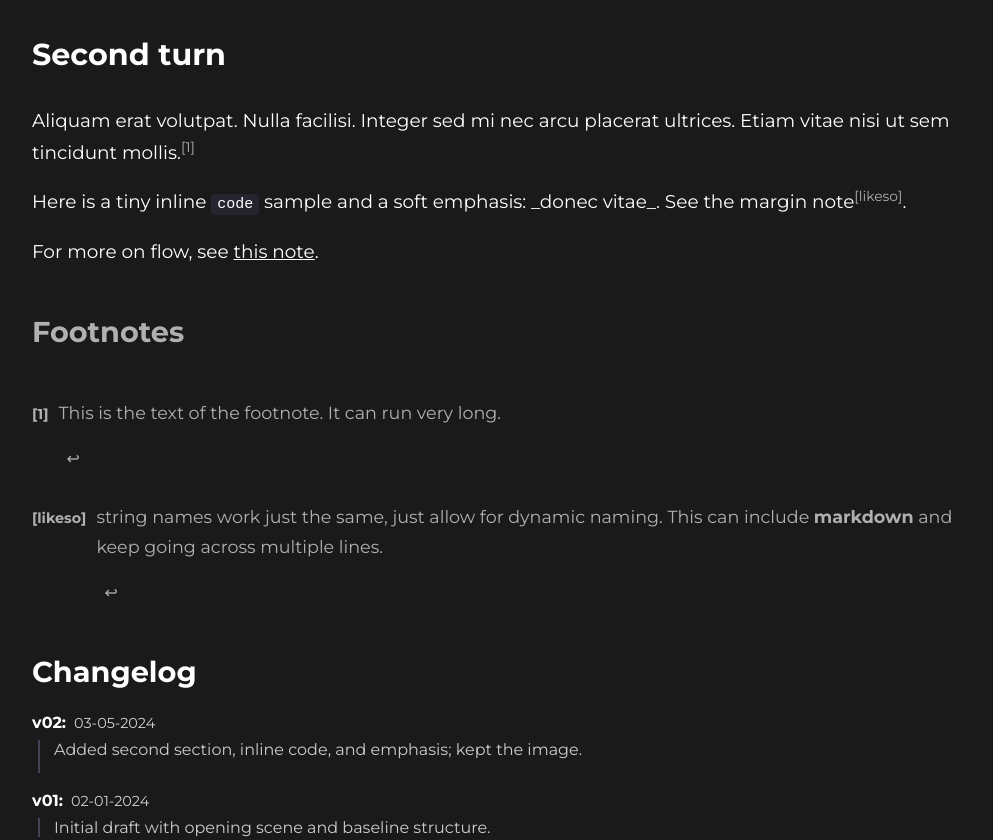
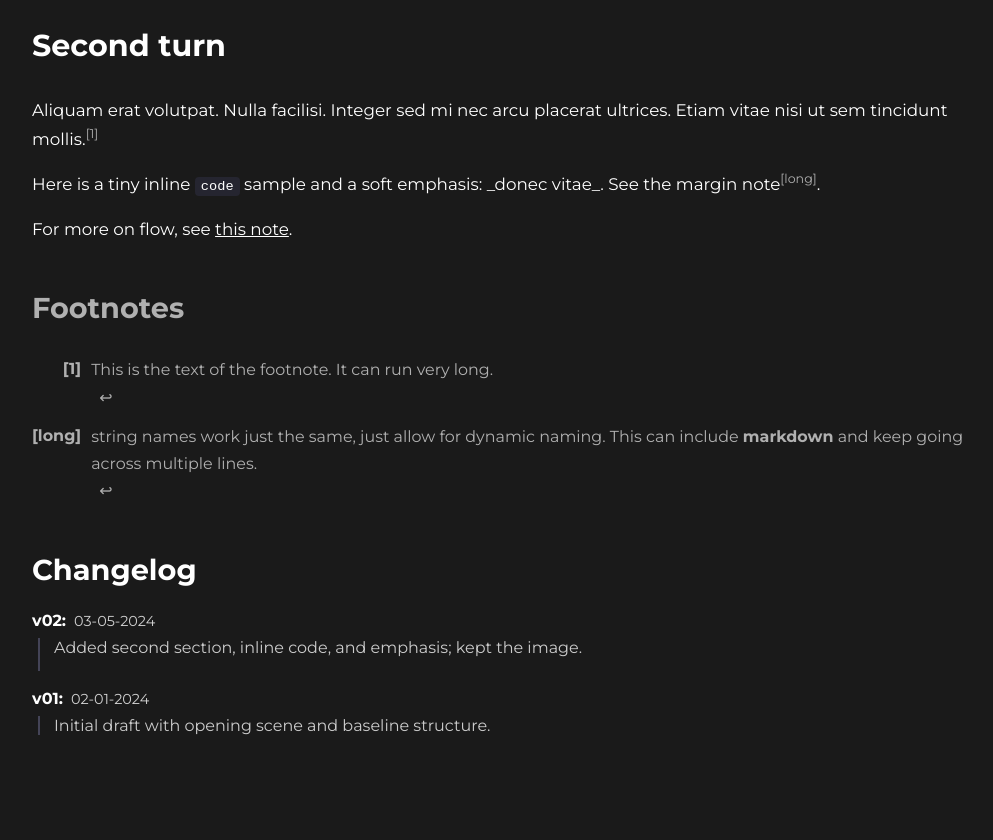
Before and after one commit to Signed-B/Signed-B.github.io, a plain HTML site: page writing/river-notes/index.html in a window 1280 px wide. Shown: the part 1242-2082 px from the top of the page, without its empty margins (128-1121 px from the left). After the commit the page ends 2057 px from the top, so only its background shows below. Drawn offline with Linux system fonts and the light colour scheme.

Commit message:
Tighten footnote spacing

```diff
--- a/styles.css
+++ b/styles.css
@@ -61,7 +61,7 @@ h1 a {
     text-decoration: none;
 }
 
-p {
+#index p {
     font-size: 1.1em;
 }
 
@@ -272,8 +272,8 @@ nav ul li {
 }
 
 .footnotes {
+    font-size: 0.95em;
     margin-top: 40px;
-    font-size: 0.95em;
     color: #b0b0b0;
 }
 
@@ -293,27 +293,31 @@ nav ul li {
     list-style: none;
     padding: 0;
     margin: 16px 0 0;
-    display: flex;
-    flex-direction: column;
-    gap: 12px;
+    display: grid;
+    grid-template-columns: max-content 1fr;
+    column-gap: 10px;
+    row-gap: 12px;
 }
 
 .footnote-item {
-    display: grid;
-    grid-template-columns: max-content 1fr;
-    column-gap: 10px;
-    align-items: baseline;
+    display: contents;
 }
 
 .footnote-label {
     font-weight: 700;
-    font-size: 0.9em;
     line-height: 1.6;
     white-space: nowrap;
+    text-align: right;
+    grid-column: 1;
 }
 
 .footnote-body {
     flex: 1;
+    grid-column: 2;
+}
+
+.footnote-body p {
+    margin: 0;
 }
 
 .footnote-ref a {
--- a/writing/river-notes/index.html
+++ b/writing/river-notes/index.html
@@ -35,7 +35,7 @@
 </ul>
 <h2>Second turn</h2>
 <p>Aliquam erat volutpat. Nulla facilisi. Integer sed mi nec arcu placerat ultrices. Etiam vitae nisi ut sem tincidunt mollis.<sup class="footnote-ref"><a href="#fn-1" id="fnref-1">[1]</a></sup></p>
-<p>Here is a tiny inline <code>code</code> sample and a soft emphasis: _donec vitae_. See the margin note<sup class="footnote-ref"><a href="#fn-likeso" id="fnref-likeso">[likeso]</a></sup>.</p>
+<p>Here is a tiny inline <code>code</code> sample and a soft emphasis: _donec vitae_. See the margin note<sup class="footnote-ref"><a href="#fn-long" id="fnref-long">[long]</a></sup>.</p>
 <p>For more on flow, see <a href="/writing/river-notes/">this note</a>.</p>
 <section class="footnotes">
   <h2>Footnotes</h2>
@@ -47,11 +47,11 @@
     <a href="#fnref-1" class="footnote-backref">↩</a>
   </div>
 </li>
-<li id="fn-likeso" class="footnote-item">
-  <span class="footnote-label">[likeso]</span>
+<li id="fn-long" class="footnote-item">
+  <span class="footnote-label">[long]</span>
   <div class="footnote-body">
     <p>string names work just the same, just allow for dynamic naming. This can include <strong>markdown</strong> and keep going across multiple lines.</p>
-    <a href="#fnref-likeso" class="footnote-backref">↩</a>
+    <a href="#fnref-long" class="footnote-backref">↩</a>
   </div>
 </li>
   </ul>
```
Also changed, not shown: index.html (+1 -1 lines), writing/river-notes/change/index.html (+1 -1 lines), 1 other file.
